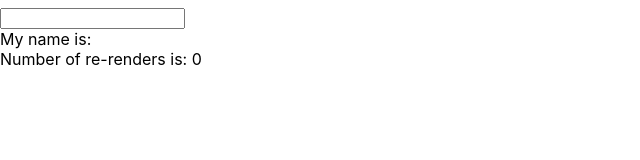
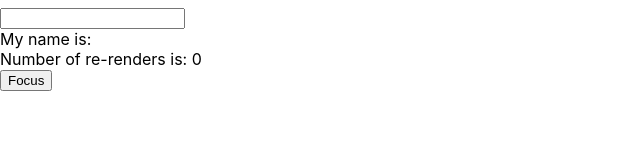
Before and after one commit to LikhithRaju0501/React-hooks, a React (Create React App) app: page /use-ref in a window 1280 px wide. Shown: the part 137-297 px from the top of the page, without its empty margins (0-640 px from the left). Built offline with nearby package versions, Linux system fonts and the light colour scheme.

Commit message:
focus using useRef

```diff
--- a/src/ExplainUseRef.js
+++ b/src/ExplainUseRef.js
@@ -3,6 +3,7 @@ import React, { useState, useEffect, useRef } from "react";
 const ExplainUseRef = () => {
   const [name, setName] = useState("");
   const renderCount = useRef(0);
+  const inputRef = useRef();
 
   useEffect(() => {
     renderCount.current = renderCount.current + 1;
@@ -11,12 +12,14 @@ const ExplainUseRef = () => {
   return (
     <div>
       <input
+        ref={inputRef}
         type="text"
         value={name}
         onChange={(e) => setName(e.target.value)}
       />
       <div>My name is: {name}</div>
       <div>Number of re-renders is: {renderCount?.current}</div>
+      <button onClick={() => inputRef.current.focus()}>Focus</button>
     </div>
   );
 };
```
